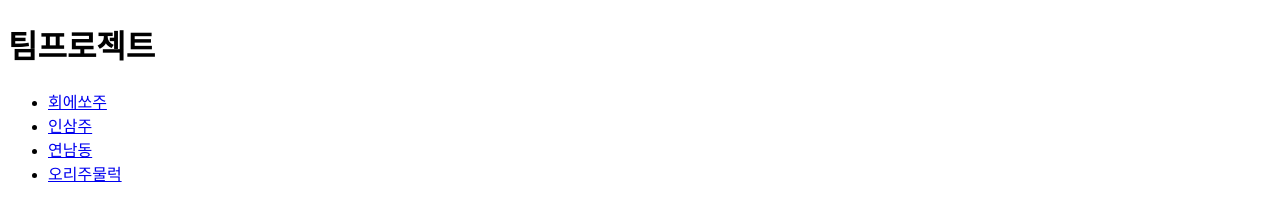
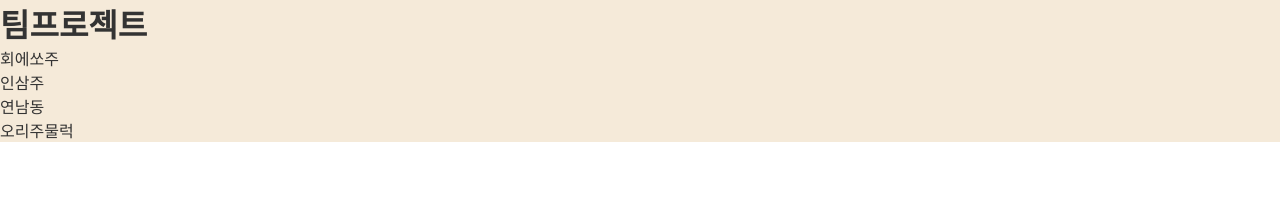
Before and after one commit to yis716/sample1, a plain HTML site: page index.html in a window 1280 px wide. Drawn offline with Linux system fonts and the light colour scheme.

Commit message:
팀프로젝트 index파일 css링크추가 및 css 파일 생성

```diff
--- /dev/null
+++ b/css/index.css
@@ -0,0 +1,5 @@
+*{margin: 0; padding: 0;}
+html{font-size: 16px; color: #333;}
+a{color: #333; text-decoration: none; display: block;}
+
+header{background: #f5ead9;}
--- a/index.html
+++ b/index.html
@@ -4,6 +4,7 @@
     <meta charset="UTF-8">
     <meta name="viewport" content="width=device-width, initial-scale=1.0">
     <title>팀프로젝트</title>
+    <link rel="stylesheet" href="./css/index.css">
 </head>
 <body>
     <header>
```
